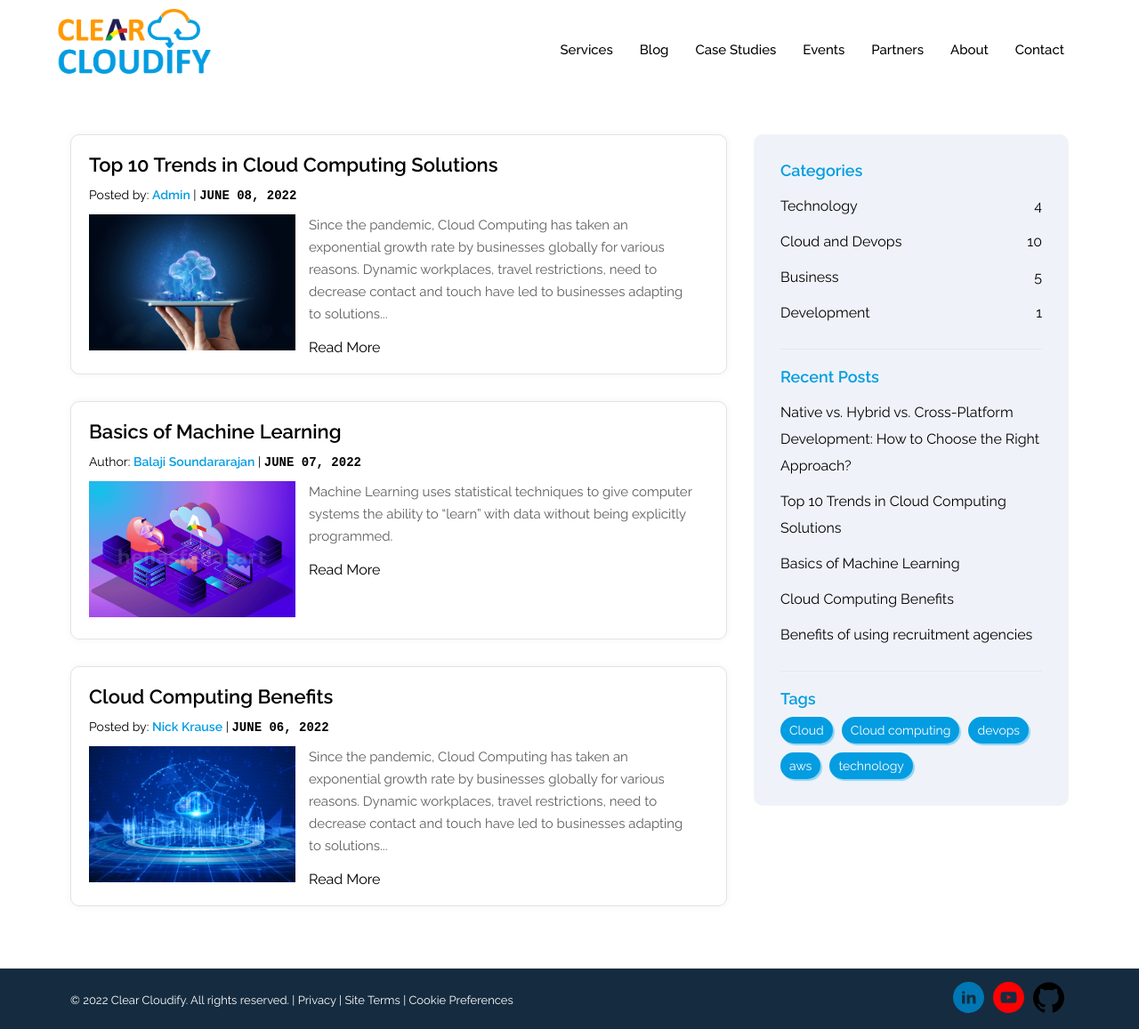
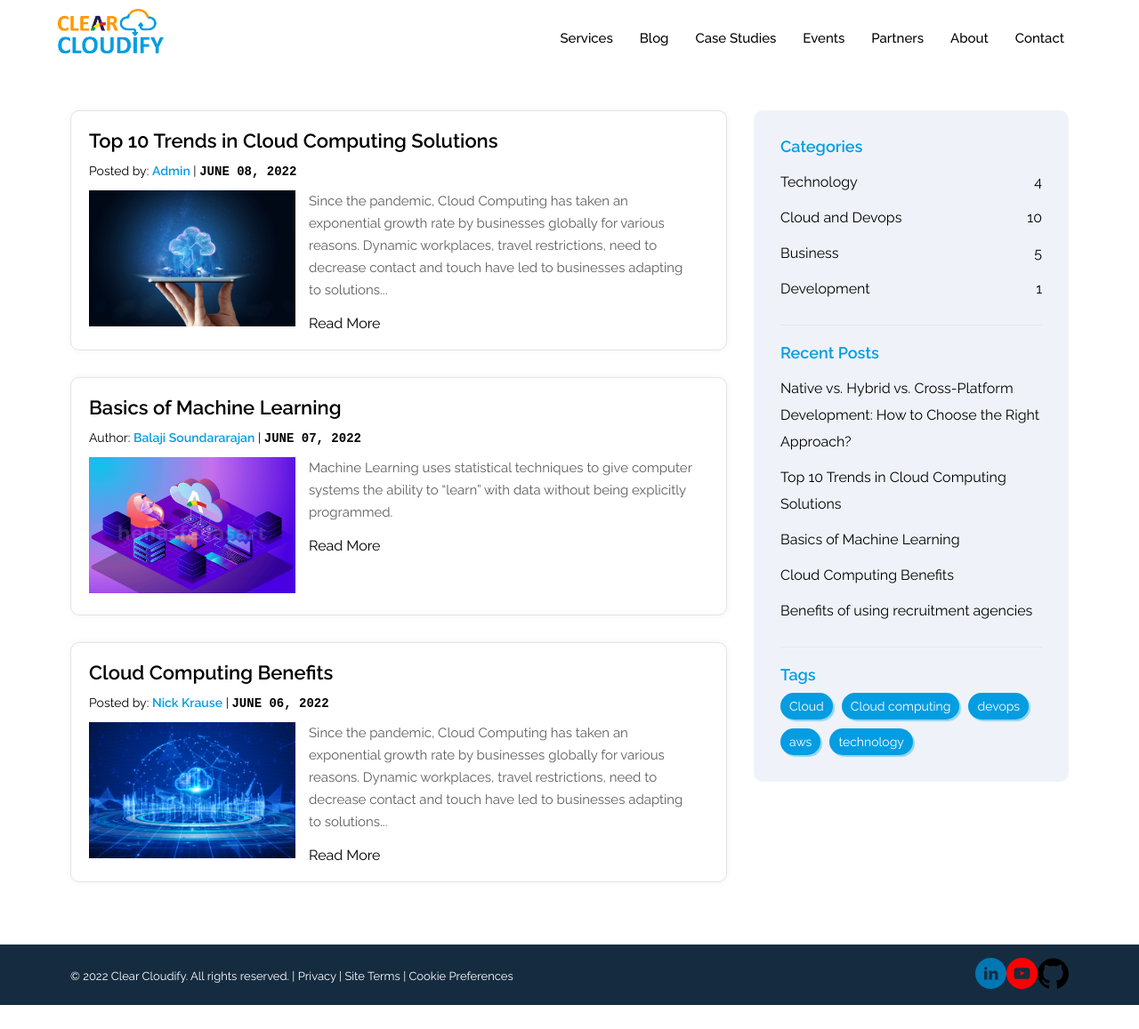
Before and after one commit to curlycoders/clearcloudify-service, a Next.js app: page /blog in a window 1280 px wide. Shown: the whole page at 89% size. After the commit the page ends 1130 px from the top, so only its background shows below. Built offline with nearby package versions, Linux system fonts and the light colour scheme.

Commit message:
fixed issues

```diff
--- a/components/footer.js
+++ b/components/footer.js
@@ -1,5 +1,6 @@
 import styles from '../styles/Home.module.css';
 import Image from 'next/image'
+import Link from 'next/link'
 
 export default function Footer()  {
     return(
@@ -8,14 +9,14 @@ export default function Footer()  {
                     <div className={styles.row}>
                     <div className={styles.col8}>
                         <div className={styles.footctrls}>
-                         &copy; 2022 Clear Cloudify. All rights reserved. | <a href="/privacy">Privacy</a> | <a href="/">Site Terms</a> | <a href="/">Cookie Preferences</a>
+                         &copy; 2022 Clear Cloudify. All rights reserved. | <Link href="/privacy">Privacy</Link> | <Link href="/">Site Terms</Link> | <Link href="/">Cookie Preferences</Link>
                         </div>
                     </div>
                     <div className={styles.col4}>
                             <div className={styles.textright}>
-                                <a href="https://www.linkedin.com/company/clear-cloudify" target="_blank" rel="noopener noreferrer"><Image src='/linkedin.svg' width="35" height="35"  alt='Linkedin'/></a>
-                                <a href="https://www.youtube.com/channel/UC24fk1q4r5rk3d6u0K11dGg" target="_blank" rel="noopener noreferrer"><Image src='/youtube.svg' width="35" height="35"  alt='Linkedin'/></a>
-                                <a href="https://github.com/clearcloudify" target="_blank" rel="noopender noreferrer"><Image src='/github.svg' width="35" height="35"  alt='Linkedin'/></a>
+                                <Link href="https://www.linkedin.com/company/clear-cloudify" target="_blank" rel="noopener noreferrer"><Image src='/linkedin.svg' width="35" height="35"  alt='Linkedin'/></Link>
+                                <Link href="https://www.youtube.com/channel/UC24fk1q4r5rk3d6u0K11dGg" target="_blank" rel="noopener noreferrer"><Image src='/youtube.svg' width="35" height="35"  alt='Linkedin'/></Link>
+                                <Link href="https://github.com/clearcloudify" target="_blank" rel="noopender noreferrer"><Image src='/github.svg' width="35" height="35"  alt='Linkedin'/></Link>
                              </div>
                     </div>
                     </div>
--- a/components/header.js
+++ b/components/header.js
@@ -9,10 +9,10 @@ export default function Header() {
     <div className={styles.container}>
   <div className={styles.headermain}>
     <div className={styles.logo}>
-    <a href="/"> <img src='/logo.png' alt='Logo'/></a></div>
+    <Image src='/logo.png' alt='Logo' width="120" height="60"/></div>
     <div className={styles.menu}>
     <ul>
-		<li><a href="#">Services</a>
+		<li><Link href="#">Services</Link>
       <ul>
         <li><Link href="/cloudstrategy">Cloud Advisory</Link></li>
         <li><Link href="/cloudnative">Cloud Native Development</Link></li>
--- a/pages/cloudmonitoring.js
+++ b/pages/cloudmonitoring.js
@@ -66,7 +66,7 @@ effectively implement cloud monitoring.</p>
 related stakeholders</li>
 <li>It’s always important to test your tools’ performance to ensure they don’t fail when required</li>
 </ul>
-<p>As the number of cyber attacks rise, it's important for cloud monitoring services to detect possible
+<p>As the number of cyber attacks rise, its important for cloud monitoring services to detect possible
 breaches, identify security gaps, and secure the network well before an attack happens. <br/> It’s time to add an effective ‘Cloud Based Monitoring’ system to your cloud environment.</p>
 </div>
 <Footer/>
--- a/pages/contact.js
+++ b/pages/contact.js
@@ -28,7 +28,7 @@ function contact() {
            </div>
            <div className={styles.formgroup}>
              <label>Message</label>
-             <textarea class={styles.formcontrol}  rows="3"></textarea>
+             <textarea className={styles.formcontrol}  rows="3"></textarea>
 
            </div>
            <div className={styles.formgroup}>
--- a/pages/index.js
+++ b/pages/index.js
@@ -30,7 +30,7 @@ export default function Home() {
       <video id={styles.intro}   playsInline
           loop
           muted
-          disablePictureInPicture controlsList="nodownload" width="100%" height="500" autoplay="autoplay" >
+          disablePictureInPicture controlsList="nodownload" width="100%" height="500" autoPlay="autoplay" >
       <source src="./intro.mp4" type="video/mp4"/>
       Your browser does not support the video tag.
       </video>
```
